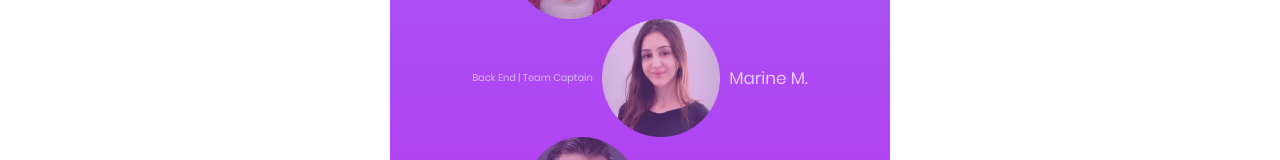
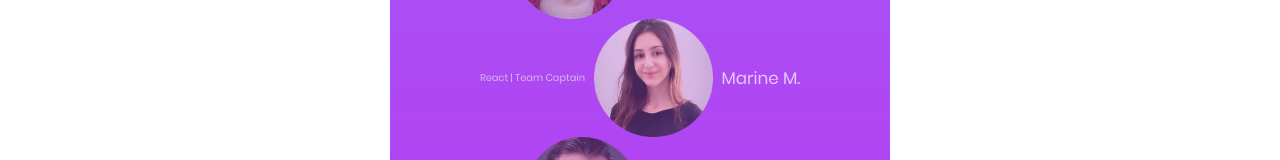
Before and after one commit to marinemekhakyan/tisktask, a React (Create React App) app in the folder client/: page /about-tisktask in a window 1280 px wide. Shown: the part 976-1136 px from the top of the page. Built offline with nearby package versions, Linux system fonts and the light colour scheme.

Commit message:
updating readme and changing role in about page

```diff
--- a/client/src/pages/About.js
+++ b/client/src/pages/About.js
@@ -85,7 +85,7 @@ class About extends Component {
 
                             <button>
                                 <a href="https://github.com/marinemekhakyan" className="creatorsSection2">
-                                    <p id="aboutRoles">Back End | Team Captain</p>
+                                    <p id="aboutRoles">React | Team Captain</p>
                                     <img id="marinePic" src="./assets/marinePic.PNG"/>
                                     <h5 id="aboutNames">Marine M.</h5>
                                 </a>
```
Also changed, not shown: 1 other file (tests, documents, lock files or other folders).
